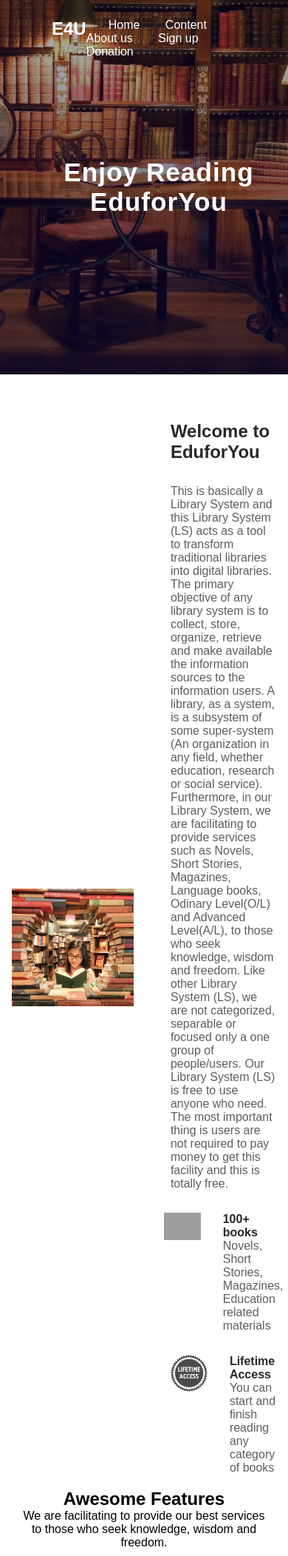
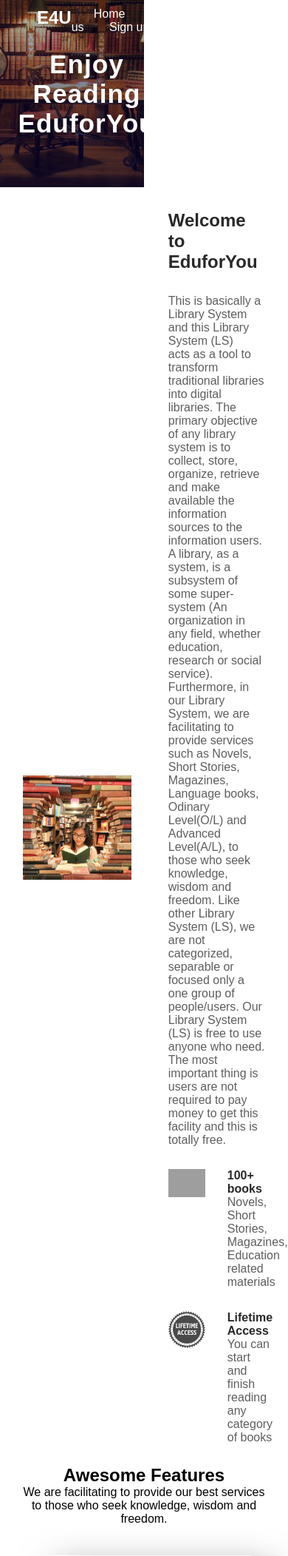
Before and after one commit to Hirankavindu/University-Web-project, a PHP site: page /about1.html in a window 390 px wide; the page is wider, and only the part inside the window is pictured. Shown: the top 2103 px of that part at 74% size. Run offline with PHP 8.4, Linux system fonts and the light colour scheme; grey boxes are pictures that could not be loaded.

Commit message:
Update About

```diff
--- a/About/about1.css
+++ b/About/about1.css
@@ -211,33 +211,27 @@ header .navigation .navigation-items a{
 
 
 @media (max-width: 769px){
-    header{
-        padding: 15px 20px;
-        z-index: 9999;
+    #about-home {
+        width: 50%;
+        height: 30vh;
+        background-position: center;
     }
 
-    /*about*/
-    #about-container {
-        padding: 8vw 4vw 0vw 4vw;
+    #about-container .about-img img {
+
     }
 
-    #about-container .about-img {
-        display: flex;
-        flex-direction: column;
-        justify-content: center;
-        align-items: center;
-        margin-top: 8vw;
+    #about-container .about-text p {
+        font-weight: 150;
+        position: relative;
     }
 
-    #about-container .about-text {
-        display: flex;
-        flex-direction: column;
-        justify-content: center;
-        align-items: center;
-        margin-top: 8vw;
 
-        /* align-items: flex; */
-        /* flex-direction: row; */
-    }
+@media (max-width: 475px){
+
 
 }
+
+@media (max-width: 376px){
+
+}
```
